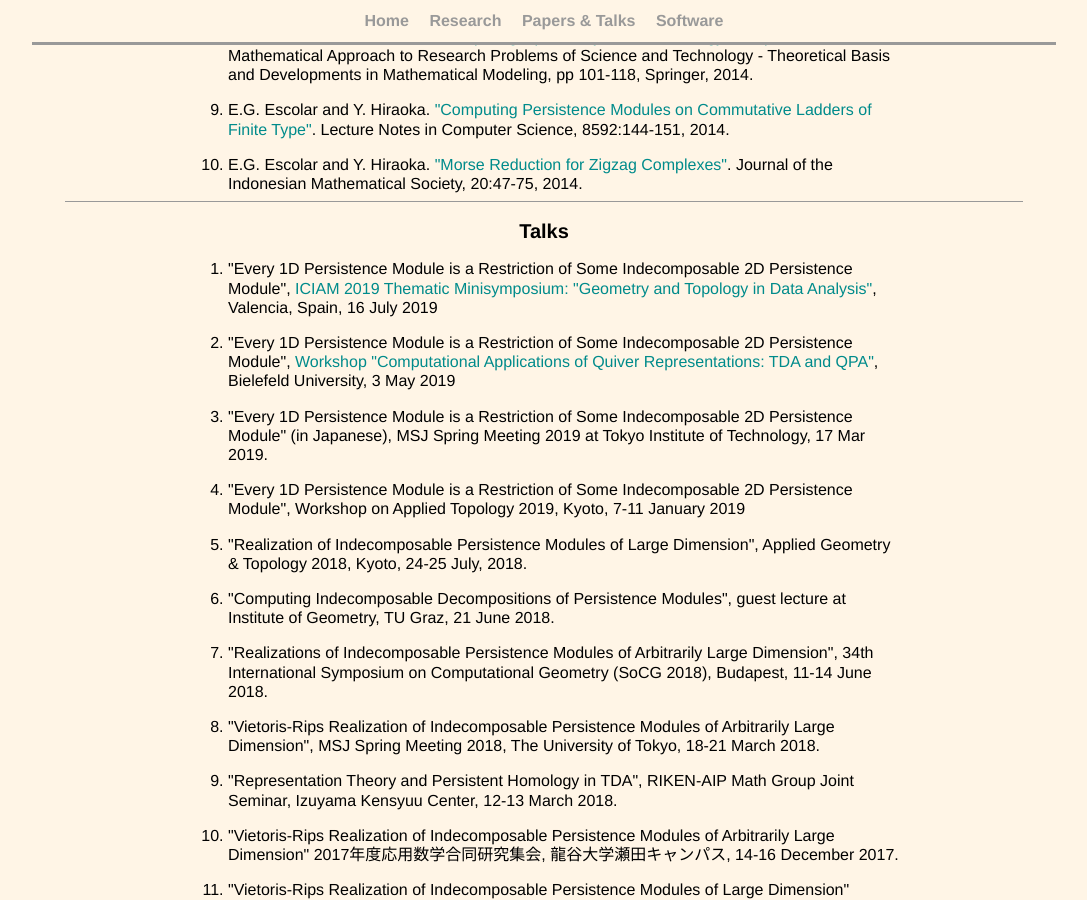
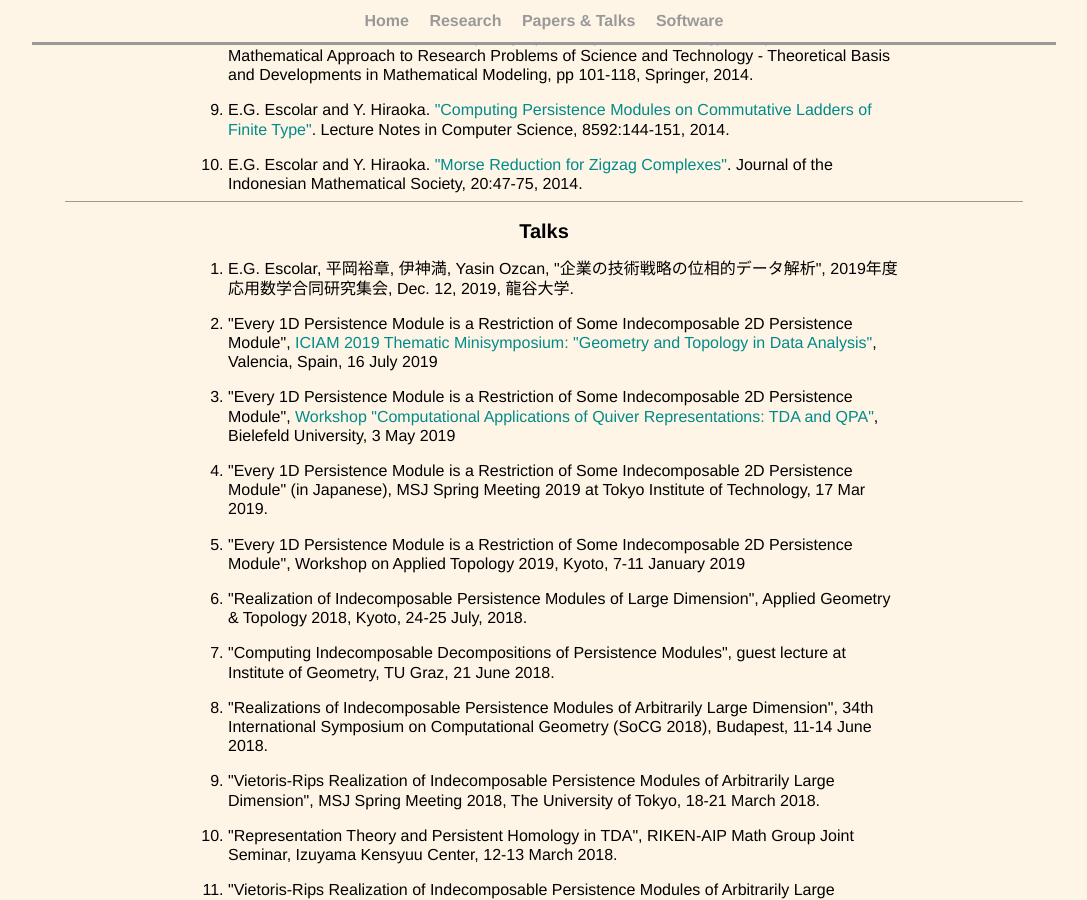
Before and after one commit to emerson-escolar/emerson-escolar.github.io, a Jekyll site: the page built from research_lists.html, in a window 1280 px wide and 900 px high, scrolled down 1122 px. Shown: the whole window, without its empty margins (96-1183 px from the left). Built offline with Jekyll 4.4.1, drawn with Linux system fonts in a browser that asks for light colours.

Commit message:
add ryukoku talk

```diff
--- a/research_lists.html
+++ b/research_lists.html
@@ -114,6 +114,9 @@ title: Emer's Papers & Talks
 <section>
 	<h2> Talks </h2>
 	<ol class="wordbox paperlist">
+    <li>
+      E.G. Escolar, 平岡裕章, 伊神満, Yasin Ozcan, "企業の技術戦略の位相的データ解析", 2019年度応用数学合同研究集会, Dec. 12, 2019, 龍谷大学.
+    </li>
     <li>
       "Every 1D Persistence Module is a Restriction of Some Indecomposable 2D Persistence Module", <a target="_blank" href="https://iciam2019.org/">ICIAM 2019 Thematic Minisymposium: "Geometry and Topology in Data Analysis"</a>, Valencia, Spain, 16 July 2019
     </li>
```
